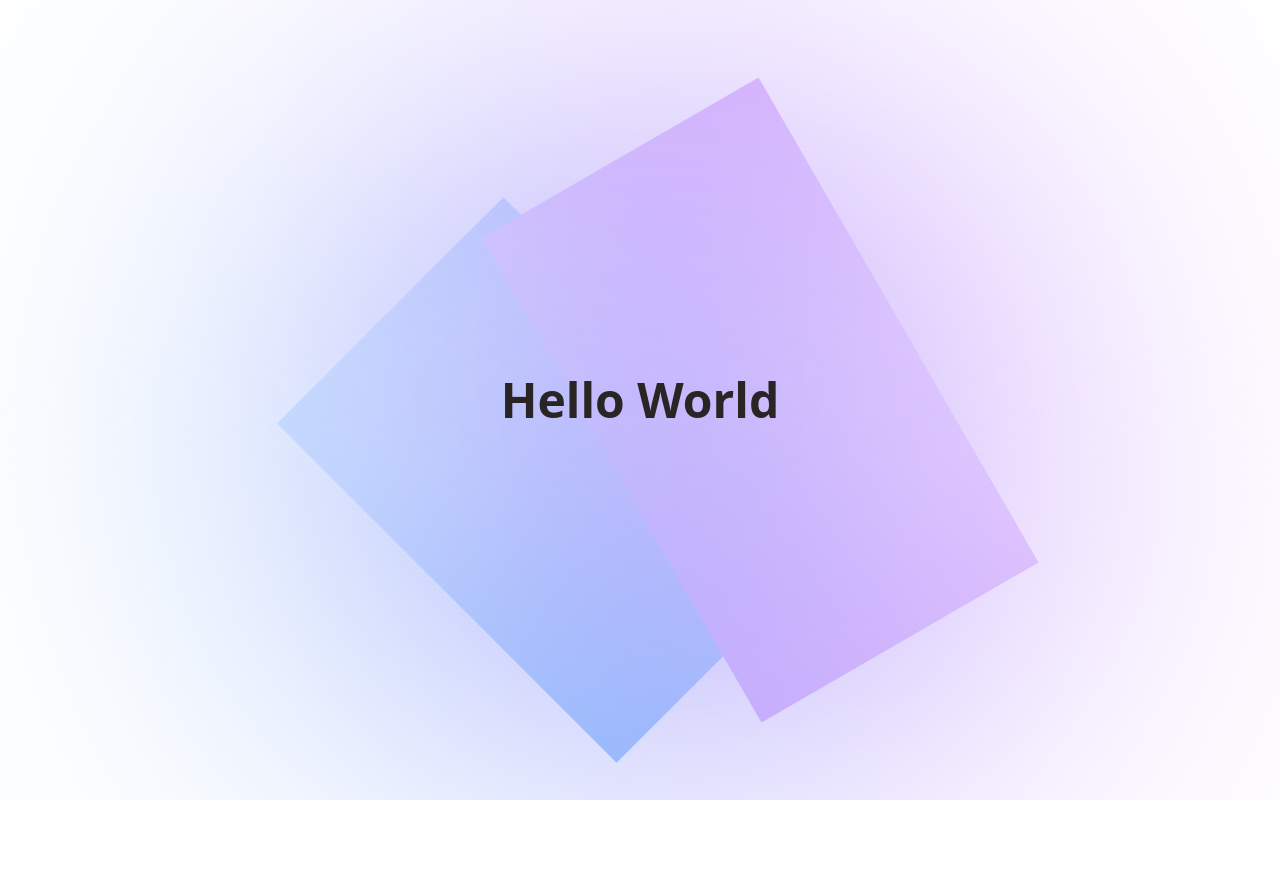
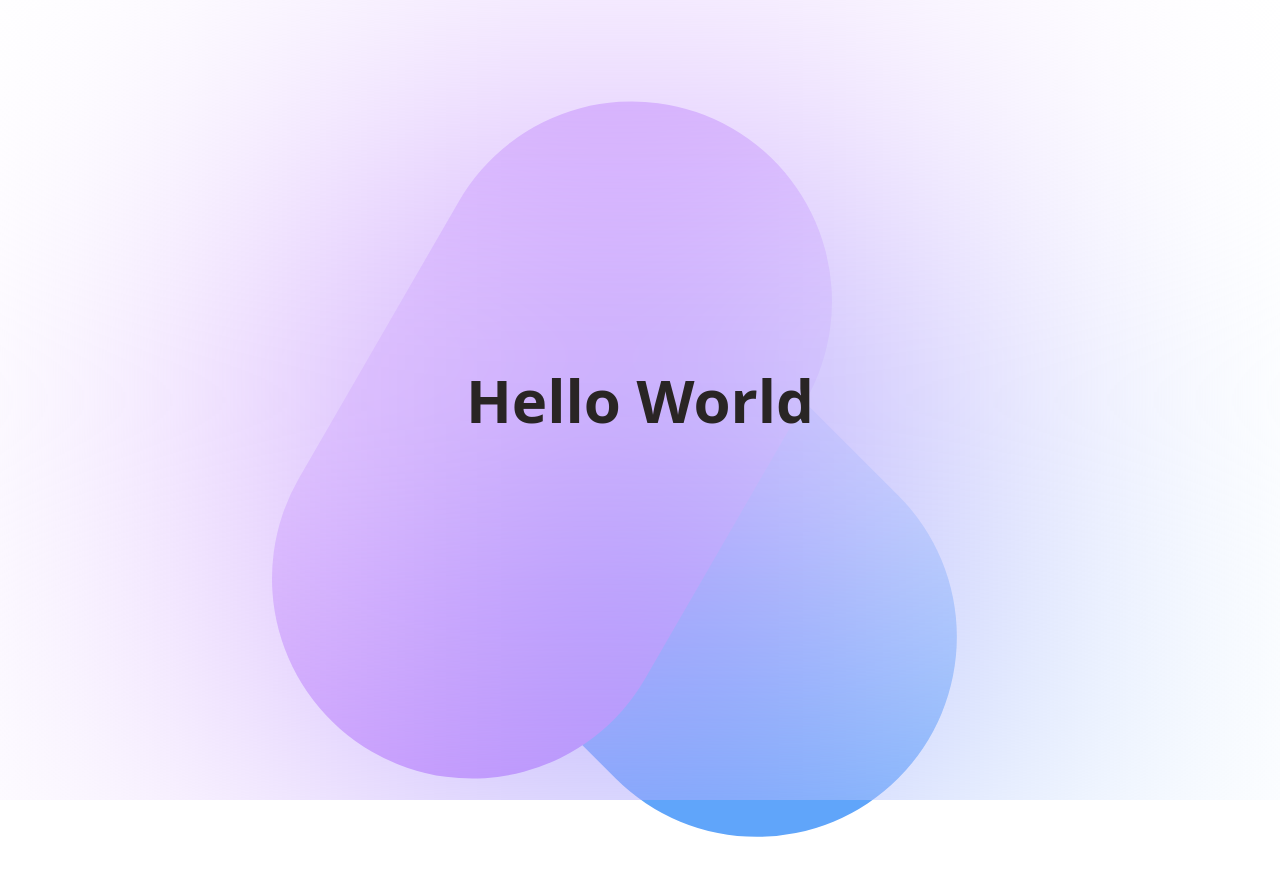
Before and after one commit to harvanchik/tailwind-template, a website: page index.html in a window 1280 px wide. Before the commit the page ends 800 px from the top, so only its background shows below. Drawn offline with Linux system fonts and the light colour scheme.

Commit message:
merge blurred colors in background; increase font size

```diff
--- a/index.html
+++ b/index.html
@@ -12,13 +12,13 @@
   <body>
     <!-- START: Colorful Blurred Background -->
     <div class="absolute h-screen w-screen">
-      <div class="absolute h-[20rem] w-[30rem] m-[20rem] rotate-45 bg-blue-400"></div>
-      <div class="absolute h-[20rem] w-[35rem] right-[15rem] top-[15rem] rotate-[60deg] bg-purple-400"></div>
+      <div class="absolute h-[25rem] w-[40rem] rounded-full m-[22rem] rotate-45 bg-blue-400"></div>
+      <div class="absolute h-[25rem] w-[45rem] rounded-full right-[23rem] top-[15rem] rotate-[-60deg] bg-purple-400"></div>
     </div>
     <!-- END: Colorful Blurred Background -->
     <!-- START: Main Section -->
     <section class="flex h-screen w-full items-center justify-center backdrop-blur-[190px]">
-      <h1 class="text-5xl font-semibold text-stone-800">Hello World</h1>
+      <h1 class="text-6xl font-semibold text-stone-800">Hello World</h1>
     </section>
     <!-- END: Main Section -->
   </body>
```
Also changed, not shown: assets/styles/styles.css.
